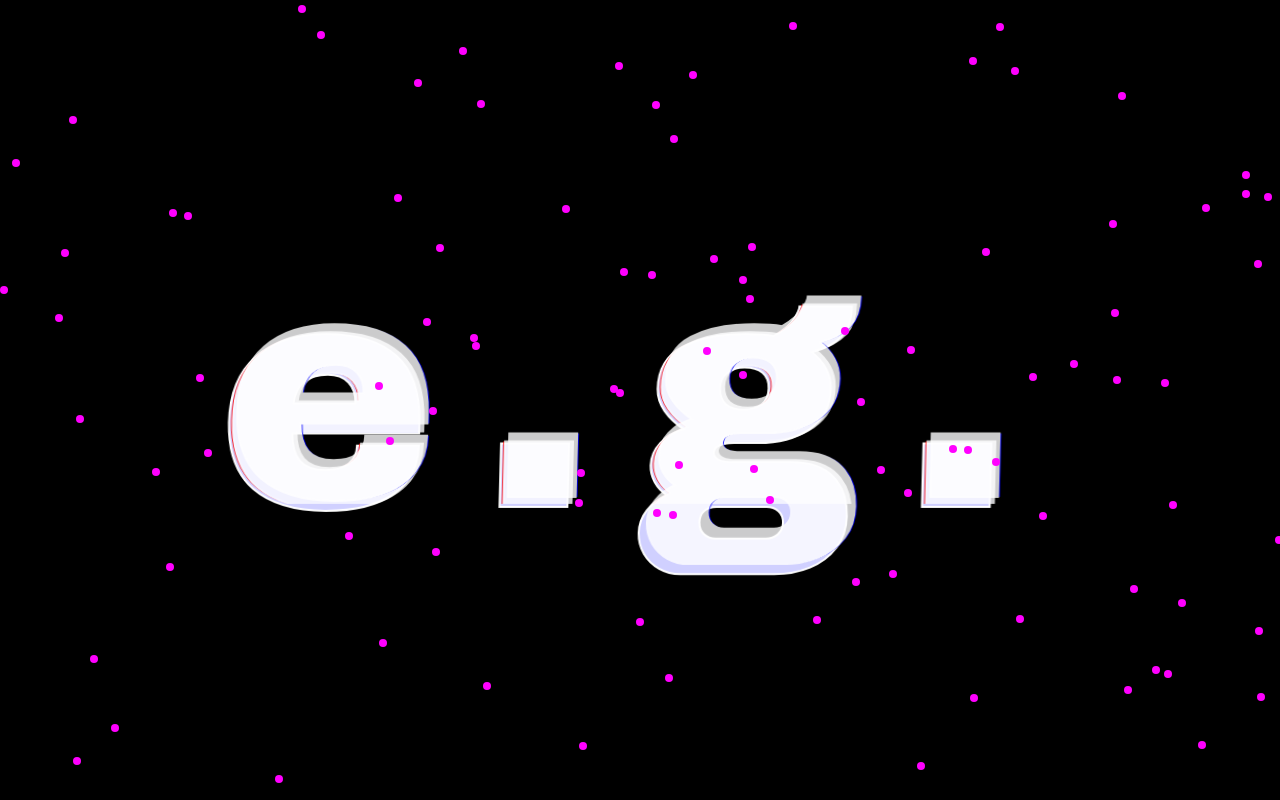
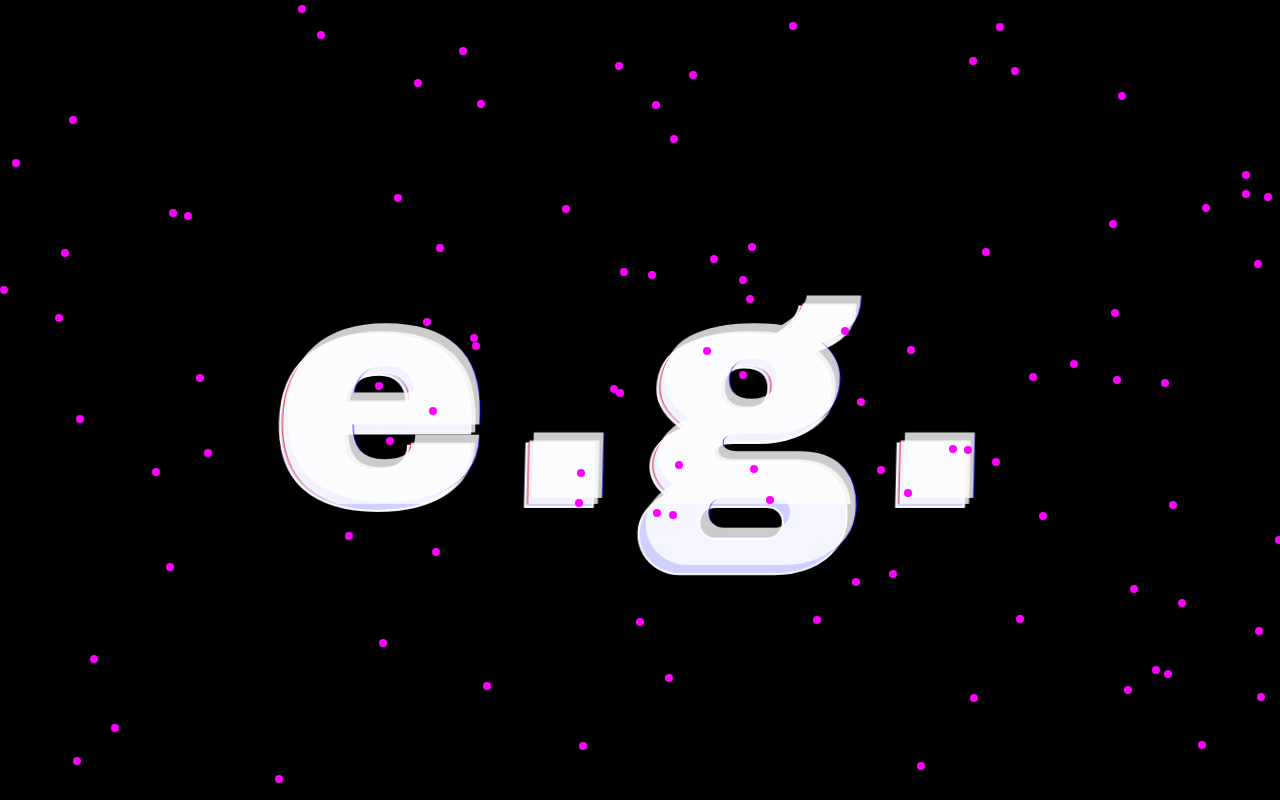
Before and after one commit to pengo820/example-interactive-collision, a plain HTML site: page index.html in a window 1280 px wide. Drawn offline with Linux system fonts and the light colour scheme.

Commit message:
Update index.html

```diff
--- a/index.html
+++ b/index.html
@@ -22,7 +22,7 @@
 
         h1 {
             font-size: 25vw;
-            letter-spacing: 4vw;
+            letter-spacing: 2vw;
             position: relative;
             -webkit-text-stroke: 2px white;
             color: black;
```
